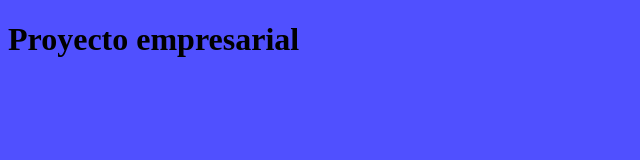
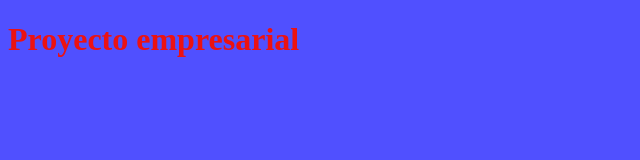
Before and after one commit to gavyaiquipa/CursoGit, a plain HTML site: page index.html in a window 1280 px wide. Shown: the whole page, without its empty margins (0-640 px from the left). Drawn offline with Linux system fonts and the light colour scheme.

Commit message:
negrita y color rojo

```diff
--- a/css/estilos.css
+++ b/css/estilos.css
@@ -1,3 +1,5 @@
 body{
 background-color: rgba(0, 0, 255, 0.685);
+font-weight: bold;
+color:rgb(236, 18, 18)
 }
```
